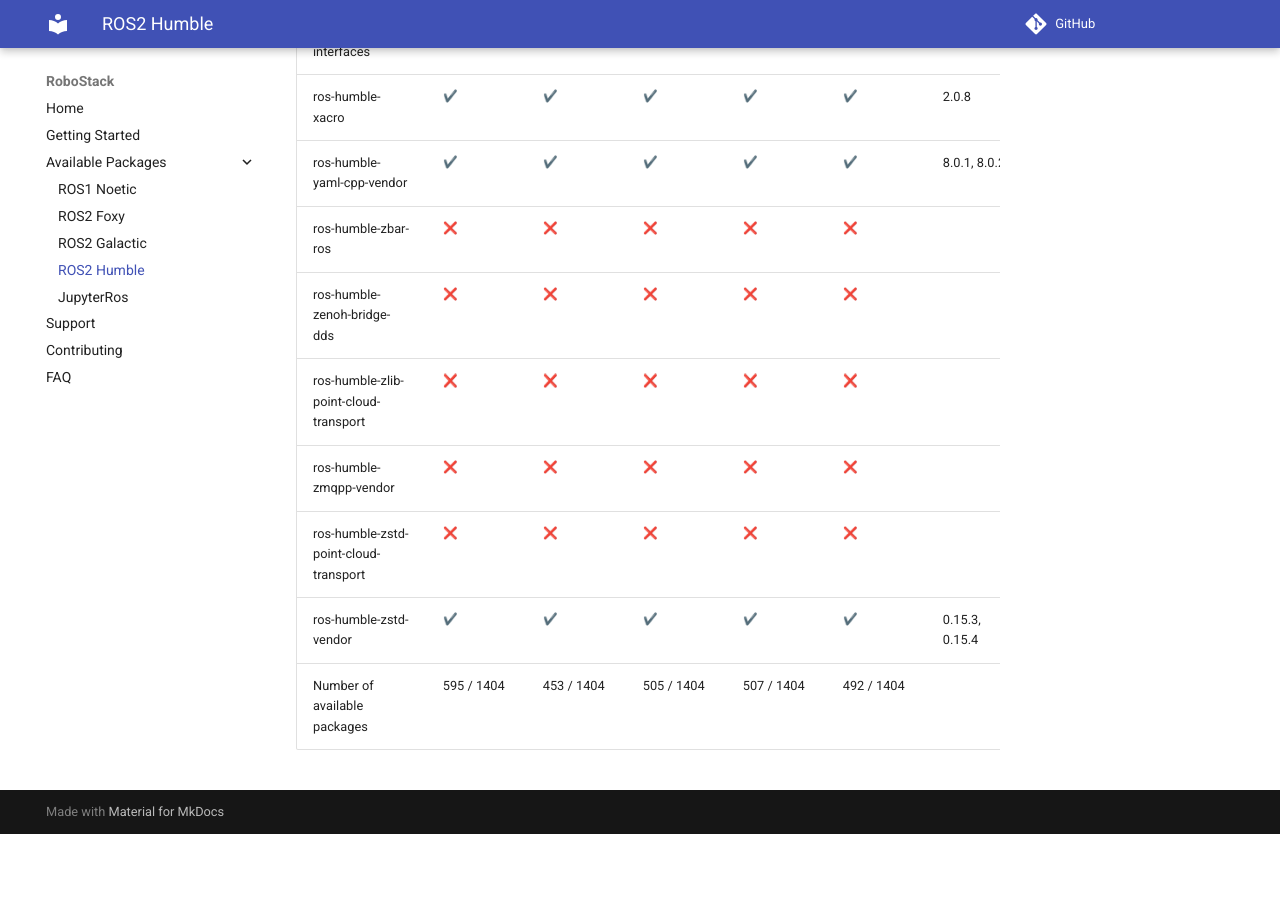
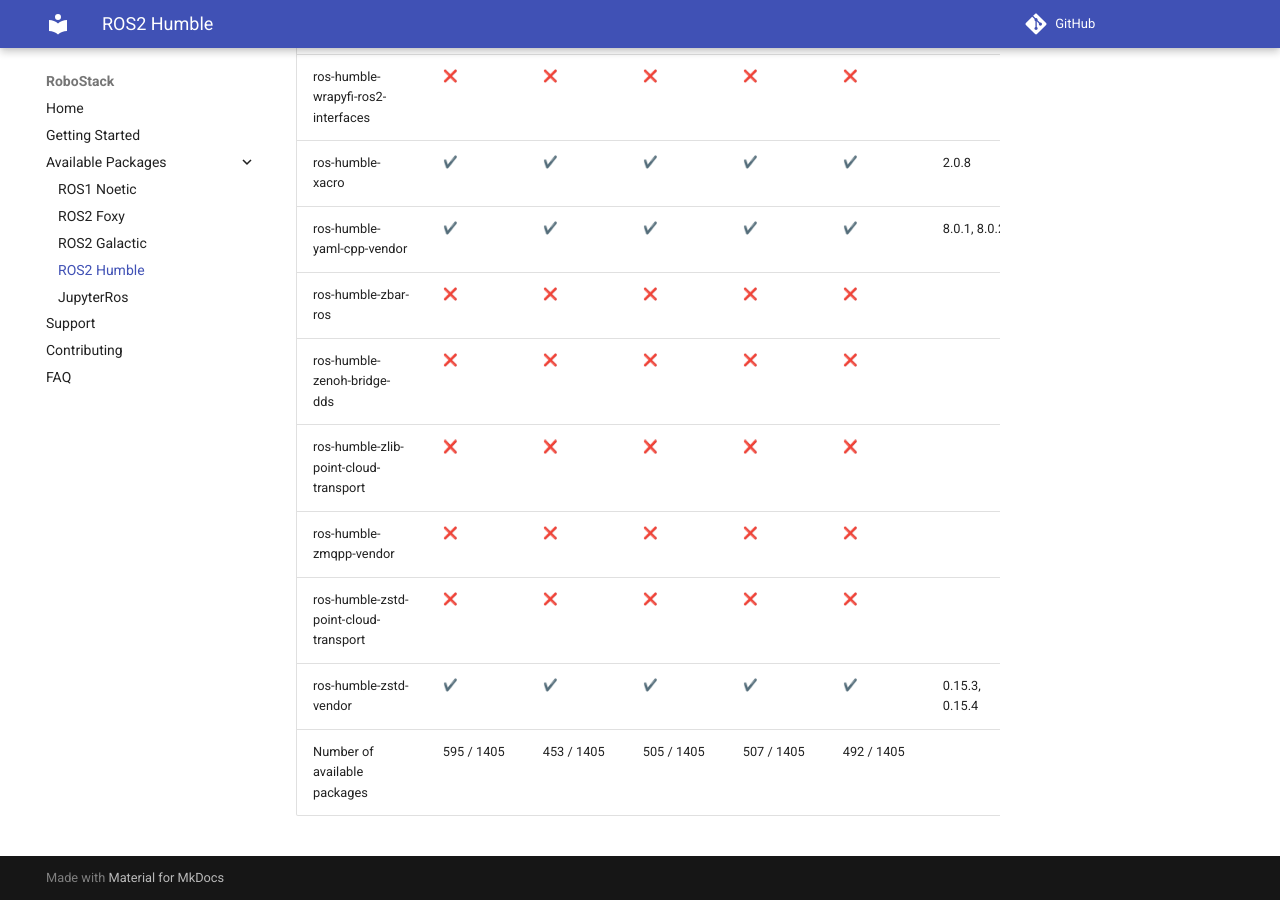
Before and after one commit to RoboStack/robostack.github.io, an MkDocs documentation site: the page built from docs/humble.md, in a window 1280 px wide and 900 px high, scrolled down 106179 px. Built offline with MkDocs 1.6.1 and Material for MkDocs 9.7.7, drawn with Linux system fonts in a browser that asks for light colours; emoji names are drawn with the system emoji font; comment, search, counter and statistics services are not loaded; before the commit the page ends 107013 px from its top, so only the background shows below that; some of the changed text lies outside the part shown.

Commit message:
Update tables

```diff
--- a/docs/humble.md
+++ b/docs/humble.md
@@ -1404,4 +1405,4 @@
 | ros-humble-zmqpp-vendor | :x: { data-sort='0' } | :x: { data-sort='0' } | :x: { data-sort='0' } | :x: { data-sort='0' } | :x: { data-sort='0' } |   |
 | ros-humble-zstd-point-cloud-transport | :x: { data-sort='0' } | :x: { data-sort='0' } | :x: { data-sort='0' } | :x: { data-sort='0' } | :x: { data-sort='0' } |   |
 | ros-humble-zstd-vendor | :heavy_check_mark: { data-sort='1' } | :heavy_check_mark: { data-sort='1' } | :heavy_check_mark: { data-sort='1' } | :heavy_check_mark: { data-sort='1' } | :heavy_check_mark: { data-sort='1' } | 0.15.3, 0.15.4  |
-| Number of available packages |  595 / 1404 | 453 / 1404 | 505 / 1404 | 507 / 1404 | 492 / 1404 |
+| Number of available packages |  595 / 1405 | 453 / 1405 | 505 / 1405 | 507 / 1405 | 492 / 1405 |
```
Also changed, not shown: other parts of docs/humble.md (+1 -0 lines).
